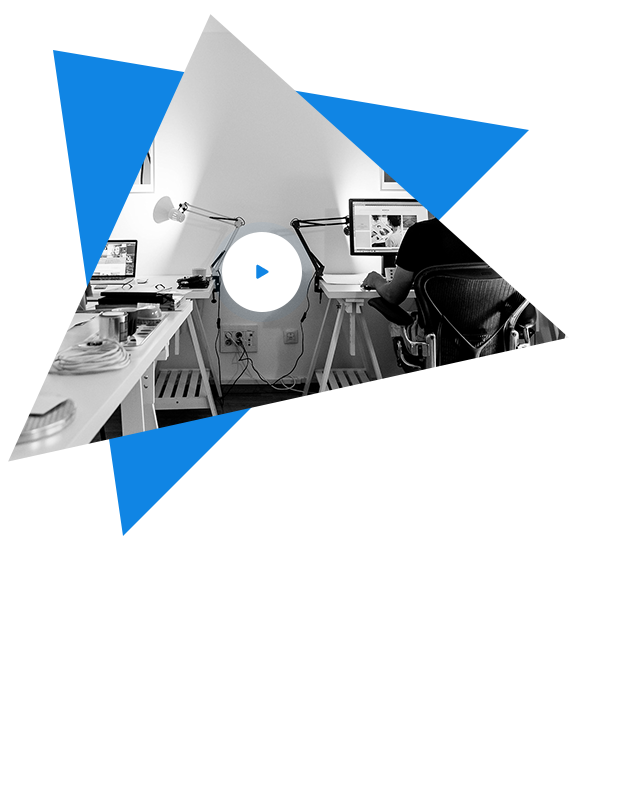
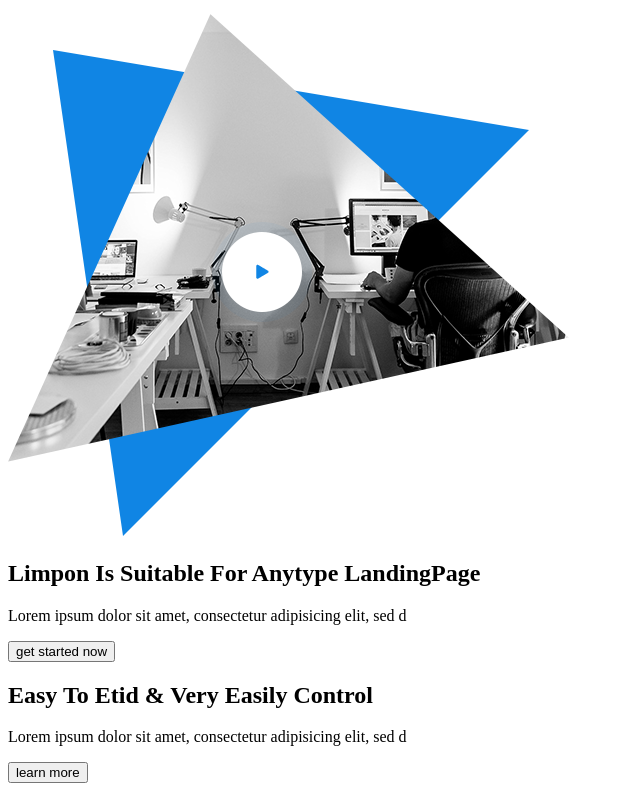
Before and after one commit to deitel-svn/Limpon, a plain HTML site: page index.html in a window 1280 px wide. Shown: the part 2122-2913 px from the top of the page, without its empty margins (0-640 px from the left). Before the commit the page ends 2670 px from the top, so only its background shows below. Drawn offline with Linux system fonts and the light colour scheme.

Commit message:
Added block 8,9

```diff
--- a/index.html
+++ b/index.html
@@ -133,5 +133,23 @@
     </div>
 </div>
 
+<div>
+    <div>
+        <div></div>
+        <h2>Limpon Is Suitable For Anytype LandingPage</h2>
+        <p>Lorem ipsum dolor sit amet, consectetur adipisicing elit, sed d</p>
+        <button type="button">get started now</button>
+    </div>
+</div>
+
+<div>
+    <div>
+        <div></div>
+        <h2>Easy To Etid & Very Easily Control</h2>
+        <p>Lorem ipsum dolor sit amet, consectetur adipisicing elit, sed d</p>
+        <button type="button">learn more</button>
+    </div>
+</div>
+
 </body>
 </html>
```
Also changed, not shown: 1 other file.
